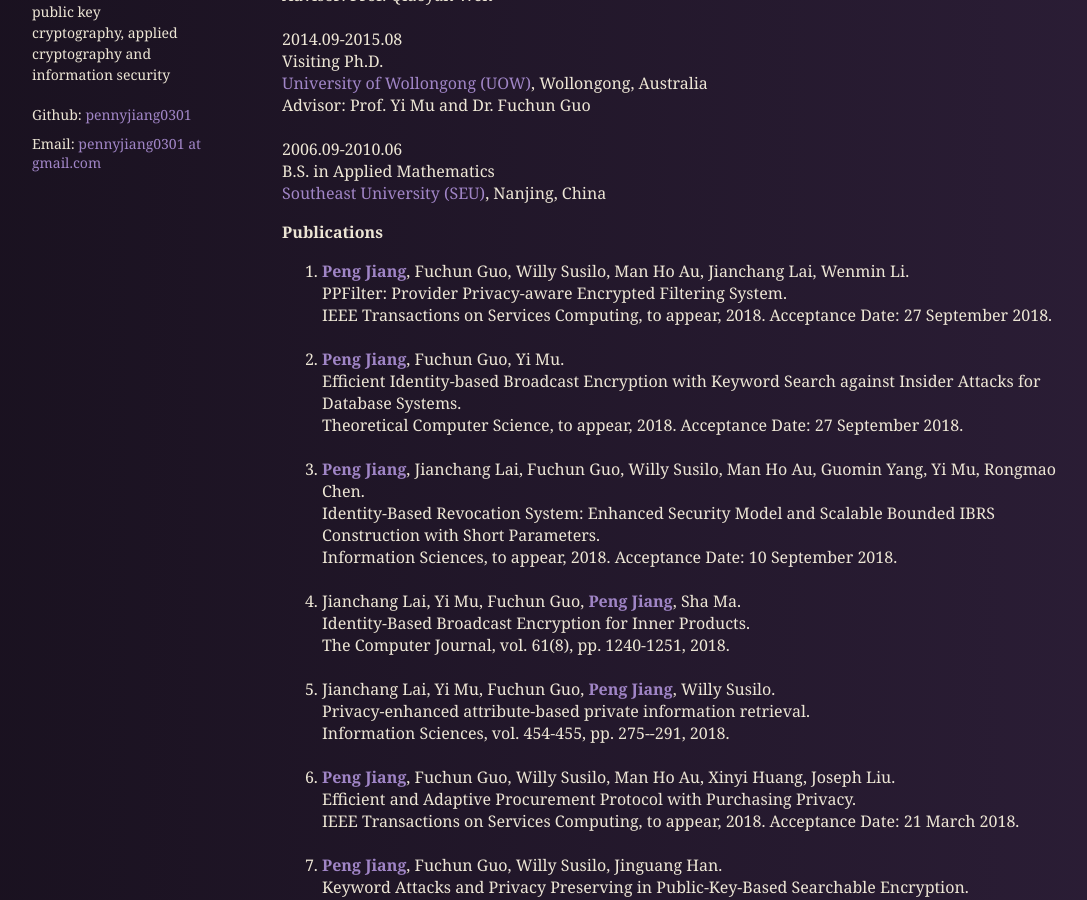
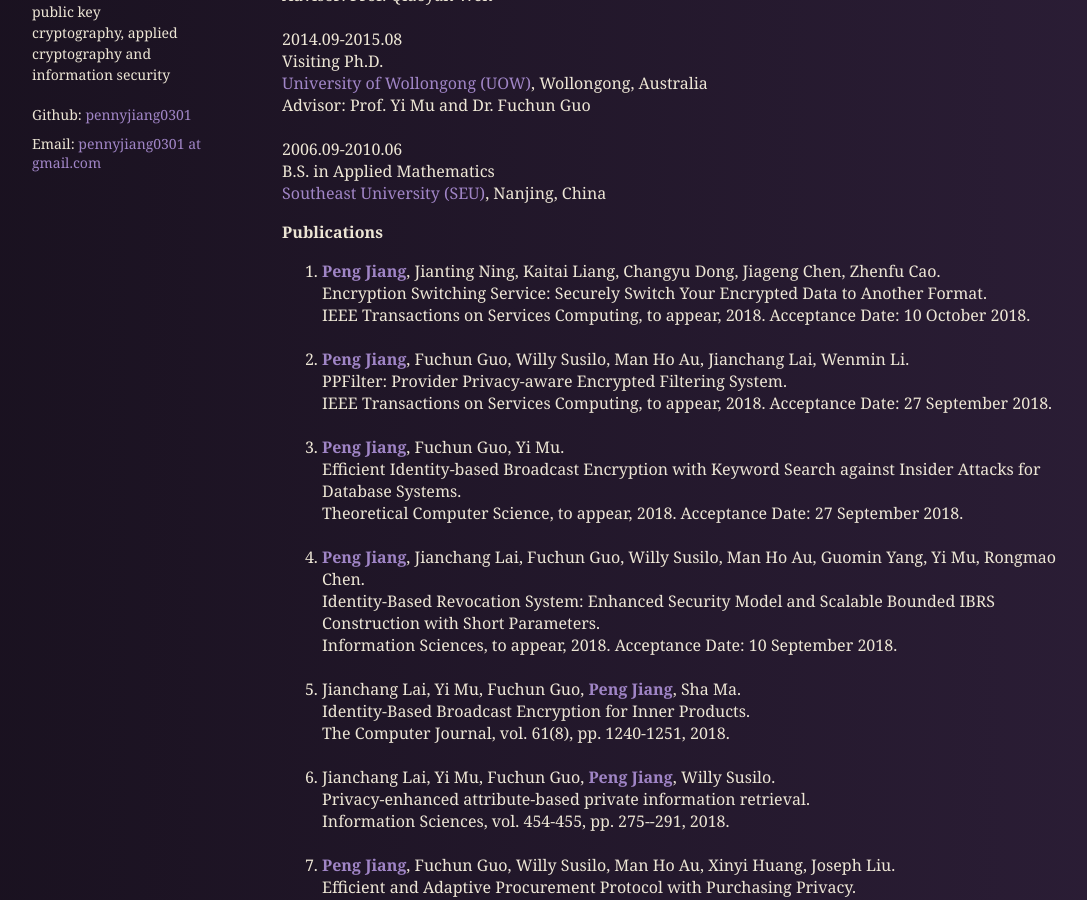
Before and after one commit to pennyjiang0301/pennyjiang0301.github.io, a Jekyll site: the page built from index.html, in a window 1280 px wide and 900 px high, scrolled down 464 px. Shown: the whole window, without its empty margins (68-1155 px from the left). Built offline with Jekyll 4.4.1, drawn with Linux system fonts in a browser that asks for light colours.

Commit message:
Update index.html

```diff
--- a/index.html
+++ b/index.html
@@ -73,6 +73,11 @@ title: Home
     <strong>Publications</strong>
 	</p>
 	<ol>
+		<li><a href=https://pennyjiang0301.github.io><strong>Peng Jiang</strong></a>, Jianting Ning, Kaitai Liang, Changyu Dong, Jiageng Chen, Zhenfu Cao. <br/>
+			Encryption Switching Service: Securely Switch Your Encrypted Data to Another Format. <br/>
+			IEEE Transactions on Services Computing, to appear, 2018. Acceptance Date: 10 October 2018. </li>
+		<br/>
+
 		<li><a href=https://pennyjiang0301.github.io><strong>Peng Jiang</strong></a>, Fuchun Guo, Willy Susilo, Man Ho Au, Jianchang Lai, Wenmin Li. <br/>
 			PPFilter: Provider Privacy-aware Encrypted Filtering System. <br/>
 			IEEE Transactions on Services Computing, to appear, 2018. Acceptance Date: 27 September 2018. </li>
```
